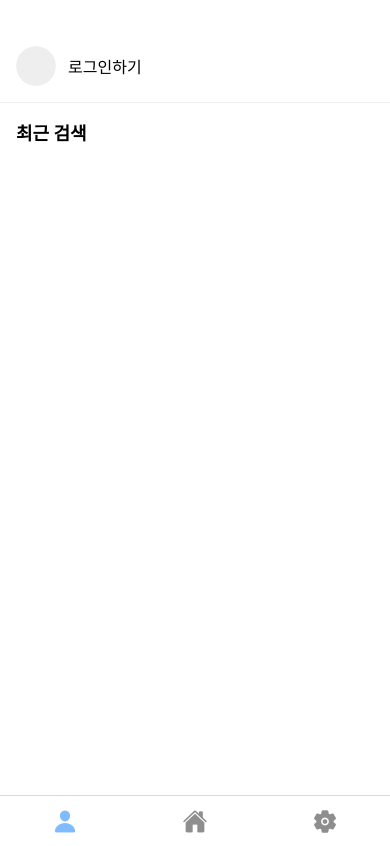
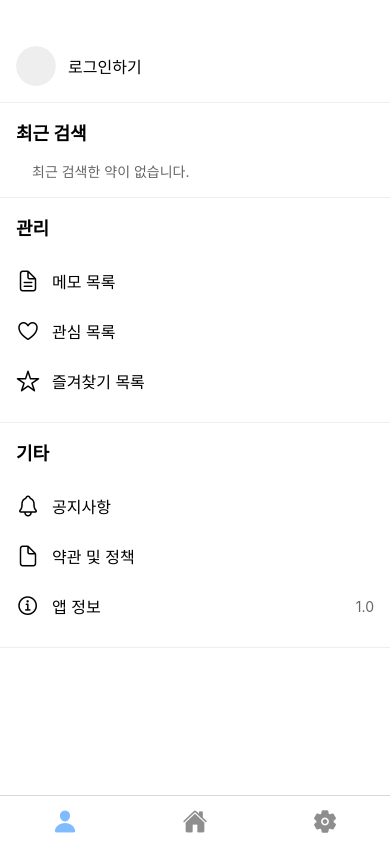
Before and after one commit to eunsol-k/lets-eat-M-FE, a React Native app: screen /Mypage in a window 390 px wide. Built offline with nearby package versions, Linux system fonts and the light colour scheme; no server answers.

Commit message:
fix MypageScreen

```diff
--- a/package.json
+++ b/package.json
@@ -22,7 +22,8 @@
     "react-native-gesture-handler": "~2.20.2",
     "react-native-safe-area-context": "4.12.0",
     "react-native-screens": "~4.1.0",
-    "react-native-vector-icons": "^10.2.0"
+    "react-native-vector-icons": "^10.2.0",
+    "expo-linear-gradient": "~14.0.1"
   },
   "devDependencies": {
     "@babel/core": "^7.20.0"
--- a/screens/MedicineDetail.js
+++ b/screens/MedicineDetail.js
@@ -3,6 +3,7 @@ import React, { useEffect, useState } from 'react';
 import { View, Text, Image, StyleSheet, TouchableOpacity, SafeAreaView, ScrollView } from 'react-native';
 import Icon from 'react-native-vector-icons/Ionicons';
 import { useRoute } from '@react-navigation/native';
+import AsyncStorage from '@react-native-async-storage/async-storage';
 import { SERVER_ROOT } from '../config/config'
 
 const MedicineDetail = ({ navigation }) => {
@@ -17,6 +18,7 @@ const MedicineDetail = ({ navigation }) => {
   useEffect(() => {
     if (medicineId) {
       fetchAllData();
+      addViewHistory();
     }
   }, [medicineId]);
 
@@ -40,6 +42,25 @@ const MedicineDetail = ({ navigation }) => {
       console.error('Data fetching error:', error);
     }
   };
+
+  const addViewHistory = async () => {
+    const storedAccessToken = await AsyncStorage.getItem('access_token');
+
+    try {
+      const response = await fetch(`${SERVER_ROOT}/history/${medicineId}`, {
+        method: 'POST',
+        headers: {
+          'Authorization': `Bearer ${storedAccessToken}`
+        }
+      });
+
+      if (response.status === 201) {
+        console.log('History add successed.');
+      }
+    } catch (error) {
+      console.error('Login error:', error);
+    }
+  }
 
   const renderContent = () => {
     switch(activeTab) {
--- a/screens/MypageScreen.js
+++ b/screens/MypageScreen.js
@@ -1,5 +1,5 @@
 // MainScreen.js
-import React, { useEffect, useState } from 'react';
+import React, { useState } from 'react';
 import {
   View,
   Text,
@@ -7,21 +7,31 @@ import {
   TouchableOpacity,
   SafeAreaView,
   Image,
-  ScrollView,
-  Dimensions
+  ScrollView
 } from 'react-native';
 import AsyncStorage from '@react-native-async-storage/async-storage';
 import Icon from 'react-native-vector-icons/Ionicons';
+import { SERVER_ROOT } from '../config/config'
+import { LinearGradient } from 'expo-linear-gradient';
+import { useFocusEffect } from '@react-navigation/native';
 
 const MypageScreen = ({ navigation }) => {
   const [nickname, setNickname] = useState(null);
   const [profileImage, setProfileImage] = useState(null);
   const [recentSearches, setRecentSearches] = useState([]);
 
-  useEffect(() => {
-    loadUserData();
-    loadRecentSearches();
-  }, []);
+  useFocusEffect(
+    React.useCallback(() => {
+      const loadData = async () => {
+        await Promise.all([
+          loadUserData(),
+          loadRecentSearches()
+        ])
+      }
+
+      loadData()
+    }, [])
+  )
 
   const loadUserData = async () => {
     try {
@@ -35,15 +45,52 @@ const MypageScreen = ({ navigation }) => {
   };
 
   const loadRecentSearches = async () => {
+    const storedAccessToken = await AsyncStorage.getItem('access_token');
+
     try {
-      const searches = await AsyncStorage.getItem('recentSearches');
-      if (searches) {
-        setRecentSearches(JSON.parse(searches));
+      const response = await fetch(`${SERVER_ROOT}/history`, {
+        method: 'GET',
+        headers: {
+          'Authorization': `Bearer ${storedAccessToken}`
+        }
+      });
+
+      if (response.status === 200) {
+        const data = await response.json();
+        setRecentSearches(data.items);
+
+        console.log('fetched research items: ', data.items)
       }
     } catch (error) {
       console.error('Error loading recent searches:', error);
     }
   };
+
+  const renderItemCard = (item) => (
+    <TouchableOpacity
+      key={item.history_id}
+      style={styles.itemCard}
+      onPress={() => navigation.navigate('MedicineDetail', { item_id: item.item_id })}
+    >
+      <Image
+          source={{ uri: item.item_image }}
+          style={styles.itemImage}
+        />
+      <LinearGradient
+        colors={['transparent', 'rgba(0,0,0,0.7)']}
+        style={styles.gradient}
+      >
+        <Text style={styles.itemName}>{item.item_name}</Text>
+      </LinearGradient>
+      <TouchableOpacity style={styles.likeButton}>
+        <Icon
+          name={item.like ? "heart" : "heart-outline"}
+          size={24}
+          color={item.like ? "red" : "white"}
+        />
+      </TouchableOpacity>
+    </TouchableOpacity>
+  );
 
   return (
     <SafeAreaView style={styles.container}>
@@ -64,31 +111,57 @@ const MypageScreen = ({ navigation }) => {
       </View>
 
       <ScrollView>
+        <View style={styles.section}>
           <Text style={styles.sectionTitle}>최근 검색</Text>
           <ScrollView
             horizontal
             showsHorizontalScrollIndicator={false}
             style={styles.recentSearchContainer}
           >
-          {recentSearches.map((item, index) => (
+            {recentSearches && recentSearches.length > 0 ? (recentSearches.map(item => renderItemCard(item))) : (
+              <Text style={styles.versionText}>최근 검색한 약이 없습니다.</Text>
+            )}
+          </ScrollView>
+        </View>
+
+        <View style={styles.section}>
+          <Text style={styles.sectionTitle}>관리</Text>
+          <TouchableOpacity style={styles.menuItem}>
+            <Icon name="document-text-outline" size={24} />
+            <Text style={styles.menuText}>메모 목록</Text>
+          </TouchableOpacity>
+          <TouchableOpacity style={styles.menuItem}>
+            <Icon name="heart-outline" size={24} />
+            <Text style={styles.menuText}>관심 목록</Text>
+          </TouchableOpacity>
+          <TouchableOpacity style={styles.menuItem}>
+            <Icon name="star-outline" size={24} />
+            <Text style={styles.menuText}>즐겨찾기 목록</Text>
+          </TouchableOpacity>
+        </View>
+
+        <View style={styles.section}>
+          <Text style={styles.sectionTitle}>기타</Text>
           <TouchableOpacity
-              key={index}
-              style={styles.medicineCard}
-              onPress={() => navigation.navigate('MedicineDetail', { medicineId: item.id })}
+            style={styles.menuItem}
+            onPress={() => navigation.navigate('Notice')}
           >
-              <Image
-                source={{ uri: item.imageUrl }}
-                style={styles.medicineImage}
-              />
-              <View style={styles.cardContent}>
-                <Text style={styles.medicineName}>{item.name}</Text>
-                <Text style={styles.medicineCompany}>{item.manufacturer}</Text>
+            <Icon name="notifications-outline" size={24} />
+            <Text style={styles.menuText}>공지사항</Text>
+          </TouchableOpacity>
+          <TouchableOpacity
+            style={styles.menuItem}
+            onPress={() => navigation.navigate('Terms')}
+          >
+            <Icon name="document-outline" size={24} />
+            <Text style={styles.menuText}>약관 및 정책</Text>
+          </TouchableOpacity>
+          <TouchableOpacity style={styles.menuItem}>
+            <Icon name="information-circle-outline" size={24} />
+            <Text style={styles.menuText}>앱 정보</Text>
+            <Text style={styles.versionText}>1.0</Text>
+          </TouchableOpacity>
         </View>
-            </TouchableOpacity>
-          ))}
-        </ScrollView>
-
-        {/* 나머지 메인 화면 컨텐츠 */}
       </ScrollView>
     </SafeAreaView>
   );
@@ -138,48 +211,60 @@ const styles = StyleSheet.create({
   recentSearchContainer: {
     paddingLeft: 16,
   },
-  medicineCard: {
+  itemCard: {
     width: 160,
+    height: 160,
     marginRight: 12,
     borderRadius: 8,
-    backgroundColor: '#fff',
-    shadowColor: '#000',
-    shadowOffset: {
-      width: 0,
-      height: 2,
+    overflow: 'hidden',
   },
-    shadowOpacity: 0.25,
-    shadowRadius: 3.84,
-    elevation: 5,
+  itemImage: {
+    width: '100%',
+    height: '100%',
   },
-  medicineImage: {
-    width: '100%',
-    height: 120,
-    borderTopLeftRadius: 8,
-    borderTopRightRadius: 8,
+  gradient: {
+    position: 'absolute',
+    left: 0,
+    right: 0,
+    bottom: 0,
+    height: '50%',
+    justifyContent: 'flex-end',
+    padding: 8,
   },
-  cardContent: {
-    padding: 12,
-  },
-  medicineName: {
+  itemName: {
+    color: 'white',
     fontSize: 14,
     fontWeight: '500',
-    marginBottom: 4,
   },
-  medicineCompany: {
-    fontSize: 12,
-    color: '#666',
+  likeButton: {
+    position: 'absolute',
+    top: 8,
+    right: 8,
   },
-  bottomNav: {
+  section: {
+    padding: 16,
+    borderBottomWidth: 1,
+    borderBottomColor: '#eee',
+  },
+  sectionTitle: {
+    fontSize: 18,
+    fontWeight: 'bold',
+    marginBottom: 16,
+  },
+  menuItem: {
     flexDirection: 'row',
-    borderTopWidth: 1,
-    borderTopColor: '#eee',
+    alignItems: 'center',
     paddingVertical: 12,
   },
-  navItem: {
+  menuText: {
+    fontSize: 16,
+    marginLeft: 12,
     flex: 1,
-    alignItems: 'center',
   },
+  versionText: {
+    fontSize: 14,
+    color: '#666',
+  }
 });
 
 export default MypageScreen;
```
Also changed, not shown: 1 other file (tests, documents, lock files or other folders). Lines whose indentation alone changed are shown as unchanged.
